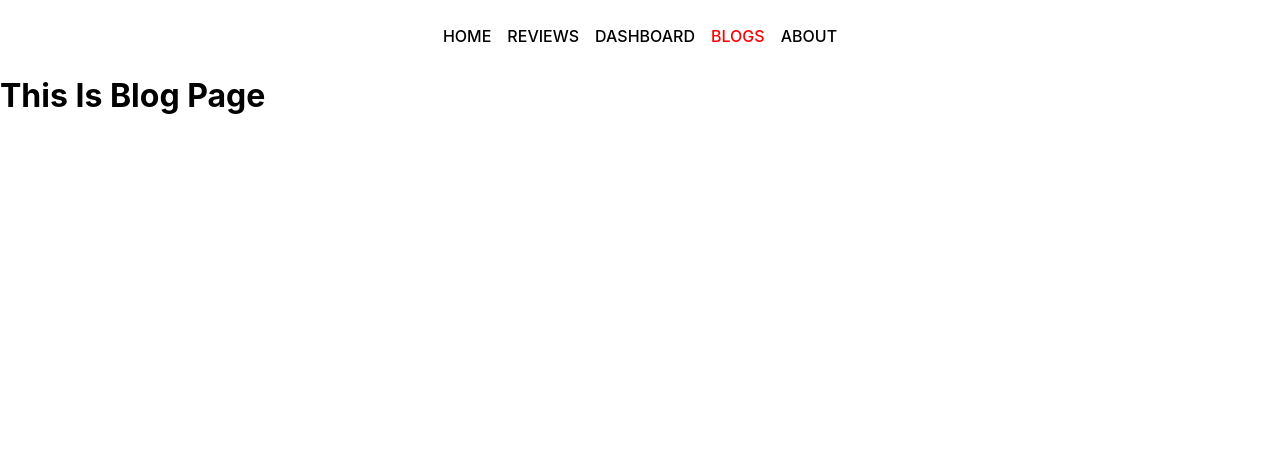
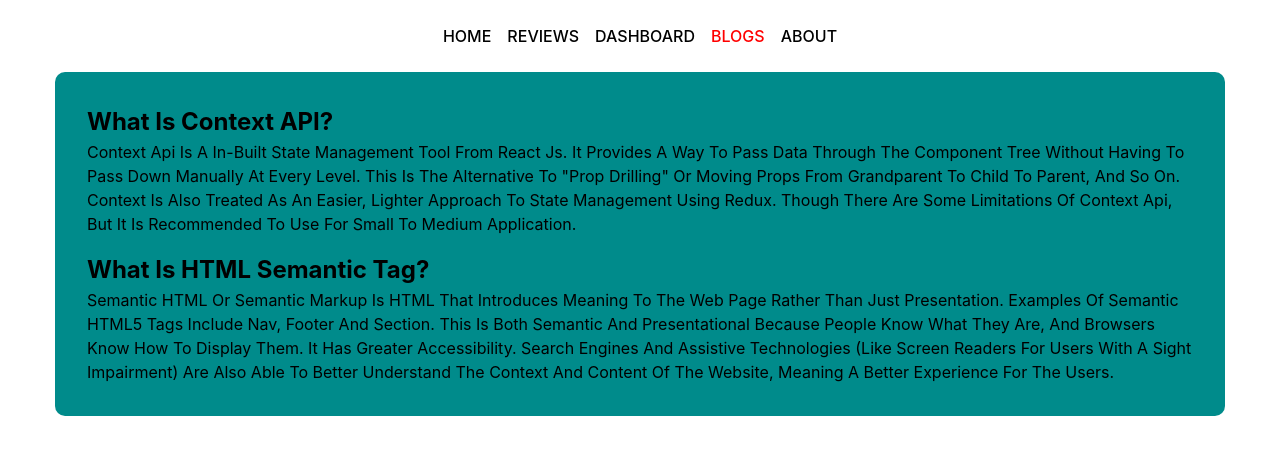
Before and after one commit to tusharpramanikbd/review-boat-headphone, a React (Create React App) app: page /blogs in a window 1280 px wide. Shown: the top 454 px of the page. Built offline with nearby package versions, Linux system fonts and the light colour scheme.

Commit message:
question answer added on blogs page

```diff
--- a/src/components/Blogs/Blogs.css
+++ b/src/components/Blogs/Blogs.css
@@ -0,0 +1,12 @@
+.section-blogs {
+  width: 100%;
+  margin: 0 auto;
+  max-width: 1170px;
+  min-height: auto;
+  background-color: darkcyan;
+  border-radius: 10px;
+  padding: 2rem;
+}
+.blog-question {
+  margin-top: 1rem;
+}
--- a/src/components/Blogs/Blogs.js
+++ b/src/components/Blogs/Blogs.js
@@ -3,9 +3,29 @@ import './Blogs.css'
 
 const Blogs = () => {
   return (
-    <div>
-      <h1>This is blog page</h1>
-    </div>
+    <section className='section-blogs'>
+      <h1>What is Context API?</h1>
+      <p>
+        Context api is a in-built state management tool from react js. It
+        provides a way to pass data through the component tree without having to
+        pass down manually at every level. This is the alternative to "prop
+        drilling" or moving props from grandparent to child to parent, and so
+        on. Context is also treated as an easier, lighter approach to state
+        management using Redux. Though there are some limitations of context
+        api, but it is recommended to use for small to medium application.
+      </p>
+      <h1 className='blog-question'>What is HTML Semantic Tag?</h1>
+      <p>
+        Semantic HTML or semantic markup is HTML that introduces meaning to the
+        web page rather than just presentation. Examples of semantic HTML5 tags
+        include nav, footer and section. This is both semantic and
+        presentational because people know what they are, and browsers know how
+        to display them. It has greater accessibility. Search engines and
+        assistive technologies (like screen readers for users with a sight
+        impairment) are also able to better understand the context and content
+        of the website, meaning a better experience for the users.
+      </p>
+    </section>
   )
 }
 
```
